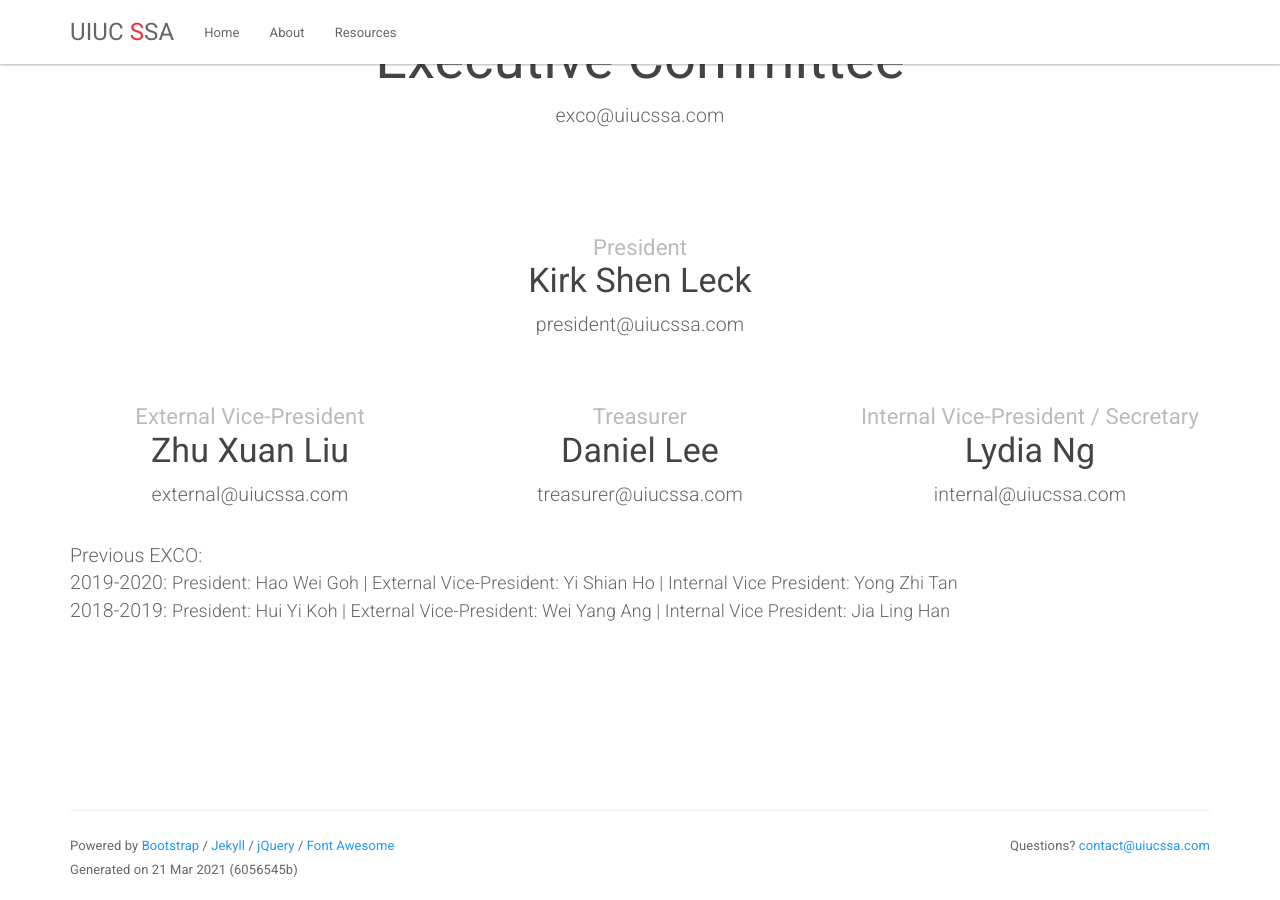
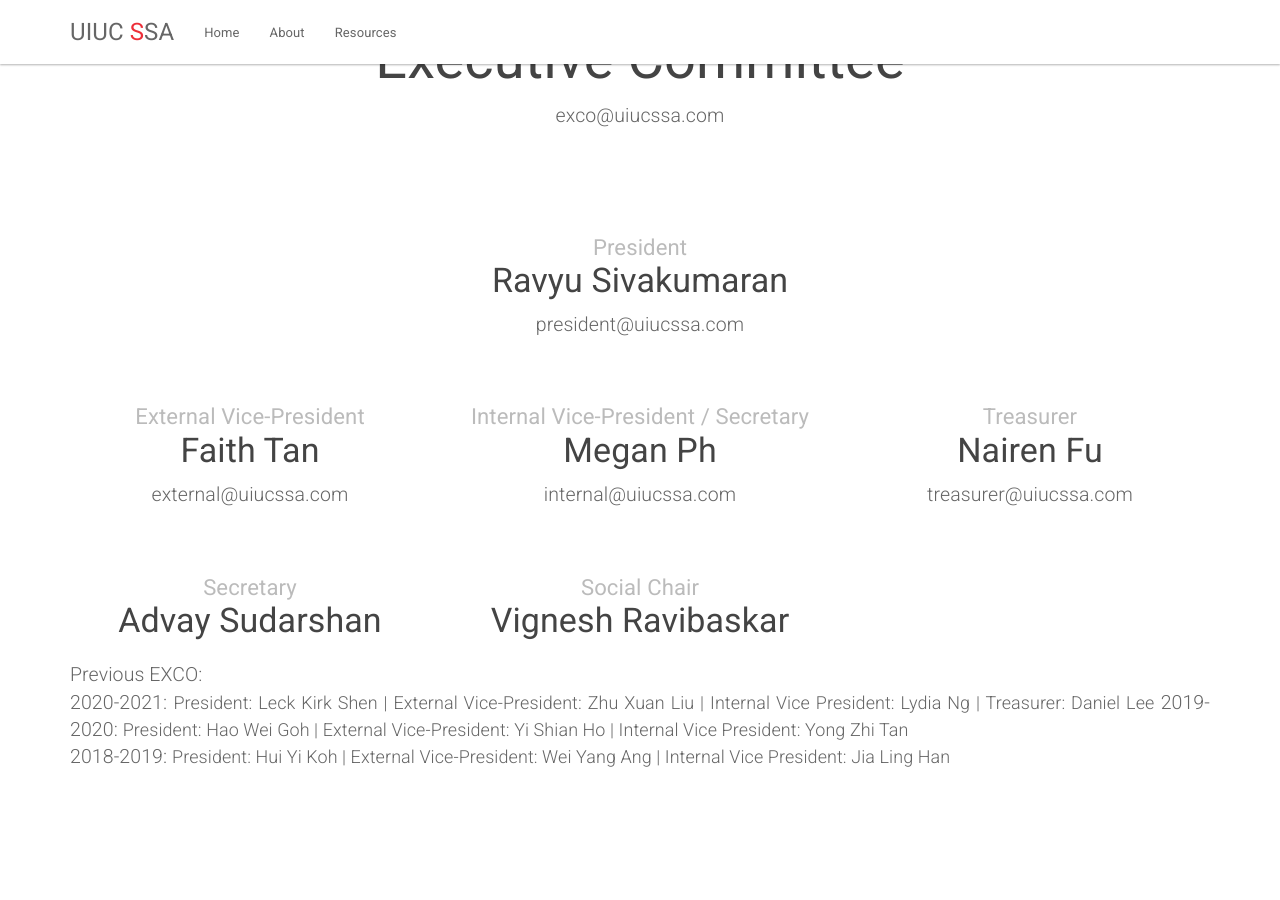
Before and after one commit to uiucssa/uiucssa.github.io, a Jekyll site: the page built from about.html, in a window 1280 px wide and 900 px high, scrolled down 844 px. Built offline with Jekyll 4.4.1, drawn with Linux system fonts in a browser that asks for light colours.

Commit message:
Update 2021-2022 Exco about page

```diff
--- a/about.html
+++ b/about.html
@@ -110,7 +110,7 @@ title: About Us
         <!-- <img src="{{ site.url }}/img/exco/" class="img-responsive center-block"> -->
         <h3 class="text-center">
             <small>President</small><br>
-            Kirk Shen Leck
+            Ravyu Sivakumaran
         </h3>
         <p class="lead text-center">president@uiucssa.com</p>
     </div>
@@ -121,25 +121,44 @@ title: About Us
         <!-- <img src="{{ site.url }}/img/exco/ruowei.png" class="img-responsive center-block"> -->
         <h3 class="text-center">
             <small>External Vice-President</small><br>
-            Zhu Xuan Liu
+            Faith Tan
         </h3>
         <p class="lead text-center">external@uiucssa.com</p>
+    </div>
+    <div class="col-md-4" style="padding-bottom: 10px;">
+        <!-- <img src="{{ site.url }}/img/exco/jingrong.png" class="img-responsive center-block"> -->
+        <h3 class="text-center">
+            <small>Internal Vice-President / Secretary</small><br>
+            Megan Ph
+        </h3>
+        <p class="lead text-center">internal@uiucssa.com</p>
     </div>
     <div class="col-md-4" style="padding-bottom: 10px;">
         <!-- <img src="{{ site.url }}/img/exco/ruowei.png" class="img-responsive center-block"> -->
         <h3 class="text-center">
             <small>Treasurer</small><br>
-            Daniel Lee
+            Nairen Fu
         </h3>
         <p class="lead text-center">treasurer@uiucssa.com</p>
     </div>
+    <div class="col-md-2">
+    </div>
+</div>
+
+<div class="row">
     <div class="col-md-4" style="padding-bottom: 10px;">
-        <!-- <img src="{{ site.url }}/img/exco/jingrong.png" class="img-responsive center-block"> -->
+        <!-- <img src="{{ site.url }}/img/exco/ruowei.png" class="img-responsive center-block"> -->
         <h3 class="text-center">
-            <small>Internal Vice-President / Secretary</small><br>
-            Lydia Ng
+            <small>Secretary</small><br>
+            Advay Sudarshan
         </h3>
-        <p class="lead text-center">internal@uiucssa.com</p>
+    </div>
+    <div class="col-md-4" style="padding-bottom: 10px;">
+        <!-- <img src="{{ site.url }}/img/exco/ruowei.png" class="img-responsive center-block"> -->
+        <h3 class="text-center">
+            <small>Social Chair</small><br>
+            Vignesh Ravibaskar
+        </h3>
     </div>
     <div class="col-md-2">
     </div>
@@ -148,6 +167,7 @@ title: About Us
 <div style="padding-bottom: 100px;">
         <p class="lead text-justify">
            Previous EXCO: <br>
+           2020-2021: <small> President: Leck Kirk Shen | External Vice-President: Zhu Xuan Liu | Internal Vice President: Lydia Ng | Treasurer: Daniel Lee</small>
            2019-2020: <small> President: Hao Wei Goh | External Vice-President: Yi Shian Ho | Internal Vice President: Yong Zhi Tan </small><br>
            2018-2019: <small> President: Hui Yi Koh | External Vice-President: Wei Yang Ang | Internal Vice President: Jia Ling Han </small><br>
 </div>
```
